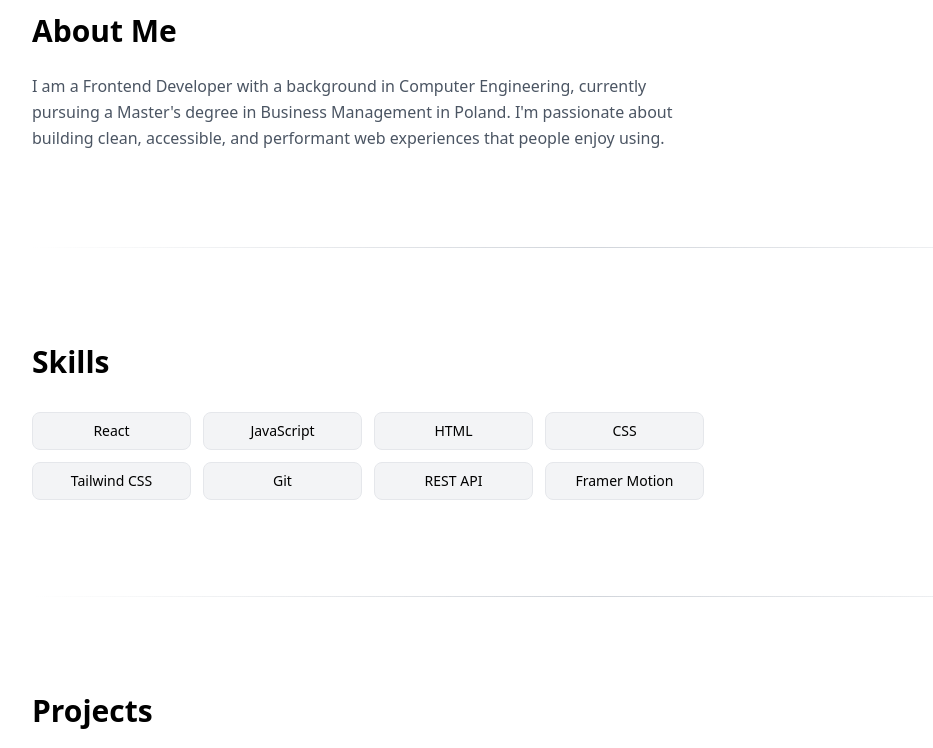
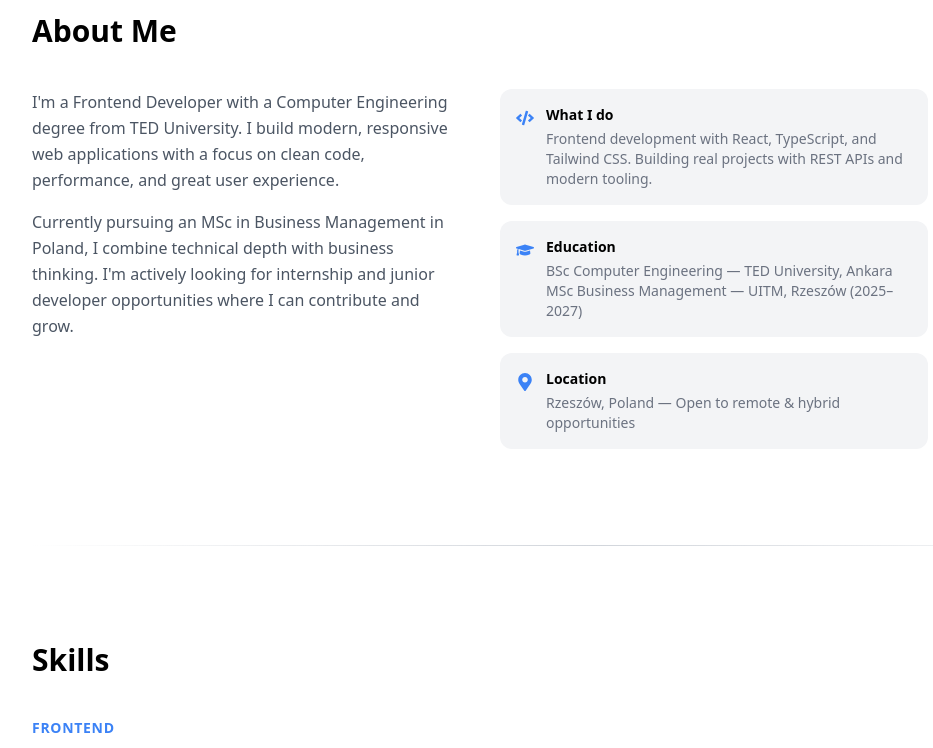
Before and after one commit to metincontact/personal-portfolio, a React (Vite) app: page / in a window 1280 px wide. Shown: the part 900-1648 px from the top of the page, without its empty margins (48-981 px from the left). Built offline with nearby package versions, Linux system fonts and the light colour scheme.

Commit message:
feat: improved about, skills sections, added formspree contact form

```diff
--- a/src/components/About.jsx
+++ b/src/components/About.jsx
@@ -1,4 +1,5 @@
 import { motion } from "framer-motion";
+import { FaCode, FaGraduationCap, FaMapMarkerAlt } from "react-icons/fa";
 
 export default function About() {
   return (
@@ -10,14 +11,64 @@ export default function About() {
       viewport={{ once: true, margin: "-80px" }}
       transition={{ duration: 0.6 }}
     >
-      <h2 className="text-3xl font-bold mb-6">About Me</h2>
+      <h2 className="text-3xl font-bold mb-10">About Me</h2>
 
-      <p className="max-w-2xl text-gray-600 dark:text-gray-300 leading-relaxed">
-        I am a Frontend Developer with a background in Computer Engineering,
-        currently pursuing a Master's degree in Business Management in Poland.
-        I'm passionate about building clean, accessible, and performant web
-        experiences that people enjoy using.
-      </p>
+      <div className="grid md:grid-cols-2 gap-10 max-w-4xl">
+        {/* Sol - Metin */}
+        <div>
+          <p className="text-gray-600 dark:text-gray-300 leading-relaxed mb-4">
+            I'm a Frontend Developer with a Computer Engineering degree from TED
+            University. I build modern, responsive web applications with a focus
+            on clean code, performance, and great user experience.
+          </p>
+          <p className="text-gray-600 dark:text-gray-300 leading-relaxed">
+            Currently pursuing an MSc in Business Management in Poland, I
+            combine technical depth with business thinking. I'm actively looking
+            for internship and junior developer opportunities where I can
+            contribute and grow.
+          </p>
+        </div>
+
+        {/* Sağ - Kartlar */}
+        <div className="flex flex-col gap-4">
+          <div className="flex items-start gap-3 bg-gray-100 dark:bg-slate-800 p-4 rounded-xl">
+            <FaCode className="text-blue-500 mt-1 shrink-0" size={18} />
+            <div>
+              <p className="font-semibold text-sm mb-1">What I do</p>
+              <p className="text-gray-500 dark:text-gray-400 text-sm">
+                Frontend development with React, TypeScript, and Tailwind CSS.
+                Building real projects with REST APIs and modern tooling.
+              </p>
+            </div>
+          </div>
+
+          <div className="flex items-start gap-3 bg-gray-100 dark:bg-slate-800 p-4 rounded-xl">
+            <FaGraduationCap
+              className="text-blue-500 mt-1 shrink-0"
+              size={18}
+            />
+            <div>
+              <p className="font-semibold text-sm mb-1">Education</p>
+              <p className="text-gray-500 dark:text-gray-400 text-sm">
+                BSc Computer Engineering — TED University, Ankara
+              </p>
+              <p className="text-gray-500 dark:text-gray-400 text-sm">
+                MSc Business Management — UITM, Rzeszów (2025–2027)
+              </p>
+            </div>
+          </div>
+
+          <div className="flex items-start gap-3 bg-gray-100 dark:bg-slate-800 p-4 rounded-xl">
+            <FaMapMarkerAlt className="text-blue-500 mt-1 shrink-0" size={18} />
+            <div>
+              <p className="font-semibold text-sm mb-1">Location</p>
+              <p className="text-gray-500 dark:text-gray-400 text-sm">
+                Rzeszów, Poland — Open to remote & hybrid opportunities
+              </p>
+            </div>
+          </div>
+        </div>
+      </div>
     </motion.section>
   );
 }
--- a/src/components/Contact.jsx
+++ b/src/components/Contact.jsx
@@ -2,9 +2,7 @@ import { motion } from "framer-motion";
 import { useState } from "react";
 import { FaEnvelope, FaGithub, FaLinkedin } from "react-icons/fa";
 
-// Formspree kullanmak için: https://formspree.io adresine gir,
-// ücretsiz hesap aç ve form oluştur. Gelen endpoint'i aşağıya yaz.
-const FORMSPREE_ENDPOINT = "https://formspree.io/f/YOUR_FORM_ID";
+const FORMSPREE_ENDPOINT = "https://formspree.io/f/mlgzkvva";
 
 const SOCIALS = [
   {
@@ -20,7 +18,7 @@ const SOCIALS = [
   {
     icon: <FaLinkedin />,
     label: "linkedin.com/in/metin-memmedli",
-    href: "https://www.linkedin.com/in/metin-memmedli-ba2772393/",
+    href: "https://www.linkedin.com/in/matin-mammadli-dev/",
   },
 ];
 
--- a/src/components/Skills.jsx
+++ b/src/components/Skills.jsx
@@ -1,20 +1,32 @@
 import { motion } from "framer-motion";
 
-const SKILLS = [
+const SKILL_CATEGORIES = [
+  {
+    category: "Frontend",
+    skills: [
       "React",
+      "TypeScript",
       "JavaScript",
-  "HTML",
-  "CSS",
+      "HTML5",
+      "CSS3",
       "Tailwind CSS",
-  "Git",
-  "REST API",
       "Framer Motion",
+    ],
+  },
+  {
+    category: "Tools & Workflow",
+    skills: ["Git", "GitHub", "Vite", "REST API", "React Router", "Recharts"],
+  },
+  {
+    category: "Currently Learning",
+    skills: ["Next.js", "Angular", ".NET basics"],
+  },
 ];
 
 const containerVariants = {
   hidden: {},
   visible: {
-    transition: { staggerChildren: 0.08 },
+    transition: { staggerChildren: 0.06 },
   },
 };
 
@@ -27,7 +39,7 @@ export default function Skills() {
   return (
     <section id="skills" className="py-20">
       <motion.h2
-        className="text-3xl font-bold mb-8"
+        className="text-3xl font-bold mb-10"
         initial={{ opacity: 0, y: 20 }}
         whileInView={{ opacity: 1, y: 0 }}
         viewport={{ once: true }}
@@ -36,23 +48,32 @@ export default function Skills() {
         Skills
       </motion.h2>
 
+      <div className="flex flex-col gap-8 max-w-3xl">
+        {SKILL_CATEGORIES.map(({ category, skills }) => (
+          <div key={category}>
+            <p className="text-sm font-semibold text-blue-500 mb-3 uppercase tracking-wider">
+              {category}
+            </p>
             <motion.div
-        className="grid grid-cols-2 md:grid-cols-4 gap-3 max-w-2xl"
+              className="flex flex-wrap gap-2"
               variants={containerVariants}
               initial="hidden"
               whileInView="visible"
-        viewport={{ once: true, margin: "-60px" }}
+              viewport={{ once: true, margin: "-40px" }}
             >
-        {SKILLS.map((skill) => (
+              {skills.map((skill) => (
                 <motion.span
                   key={skill}
                   variants={itemVariants}
-            className="bg-gray-100 dark:bg-slate-700/60 border border-gray-200 dark:border-slate-600 px-4 py-2 rounded-lg text-sm font-medium text-center hover:border-blue-400 dark:hover:border-blue-500 hover:text-blue-500 dark:hover:text-blue-400 transition-colors cursor-default"
+                  className="bg-gray-100 dark:bg-slate-700/60 border border-gray-200 dark:border-slate-600 px-4 py-2 rounded-lg text-sm font-medium hover:border-blue-400 dark:hover:border-blue-500 hover:text-blue-500 dark:hover:text-blue-400 transition-colors cursor-default"
                 >
                   {skill}
                 </motion.span>
               ))}
             </motion.div>
+          </div>
+        ))}
+      </div>
     </section>
   );
 }
```
Lines whose indentation alone changed are shown as unchanged.
